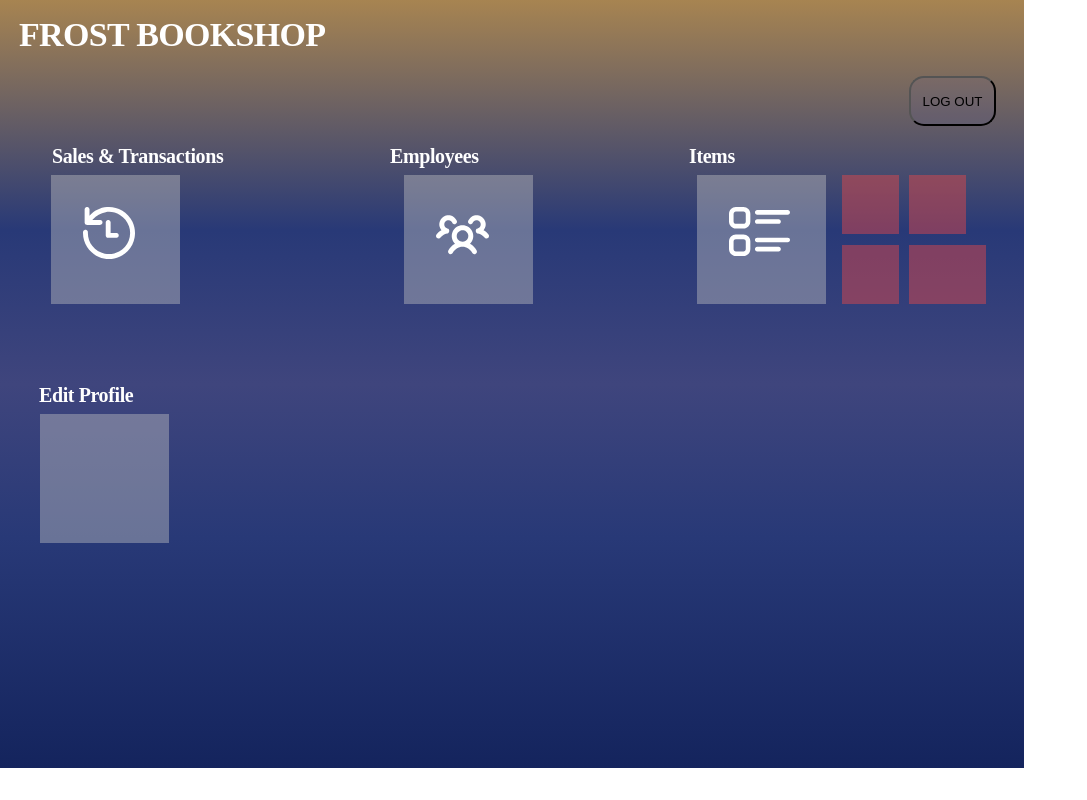
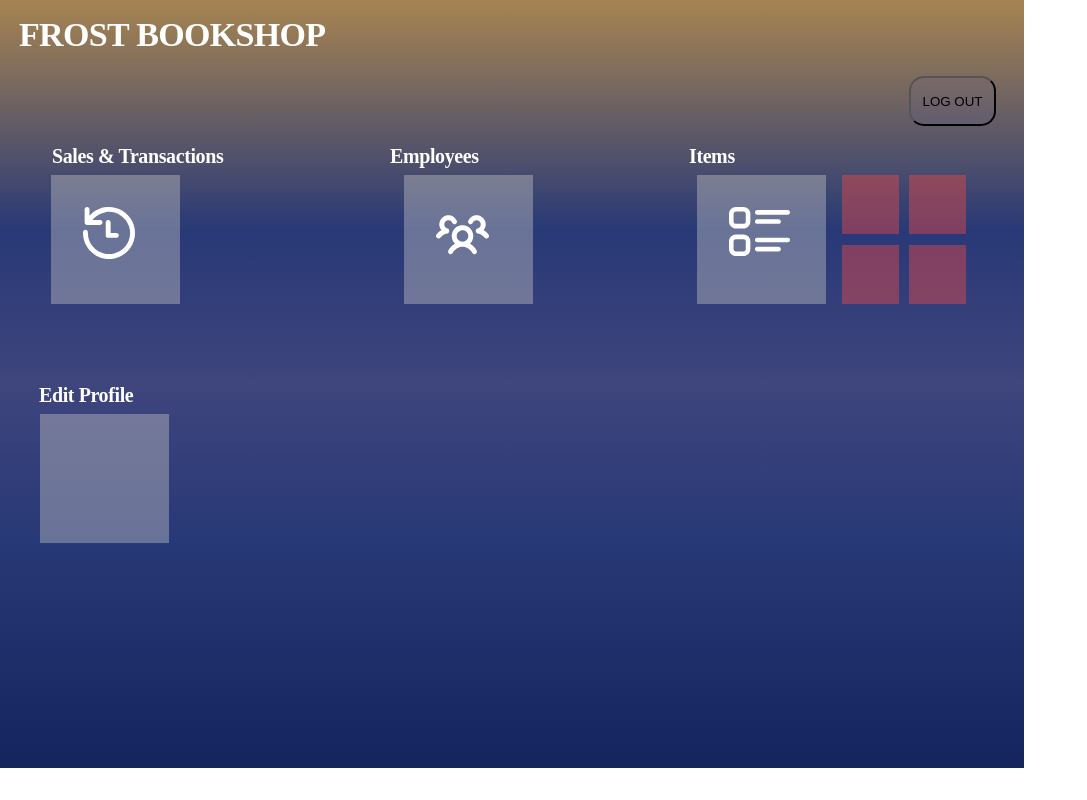
Before and after one commit to munteanurazvanandrei/Bookshop-Management-App, a React (Create React App) app in the folder client/: page / in a window 1280 px wide. Shown: the whole page, without its empty margins (0-1087 px from the left). Built offline with nearby package versions, Linux system fonts and the light colour scheme.

Commit message:
BMA-17 made changes in the exercisebook div

```diff
--- a/client/src/Components/Manager/Dashboard/managerDashboard.css
+++ b/client/src/Components/Manager/Dashboard/managerDashboard.css
@@ -234,7 +234,7 @@ background: rgba(232, 72, 72, 0.45);
   /* Rectangle 49 */
 
 position: absolute;
-width: 77px;
+width: 57px;
 height: 59px;
 left: 909px;
 top: 245px;
```
